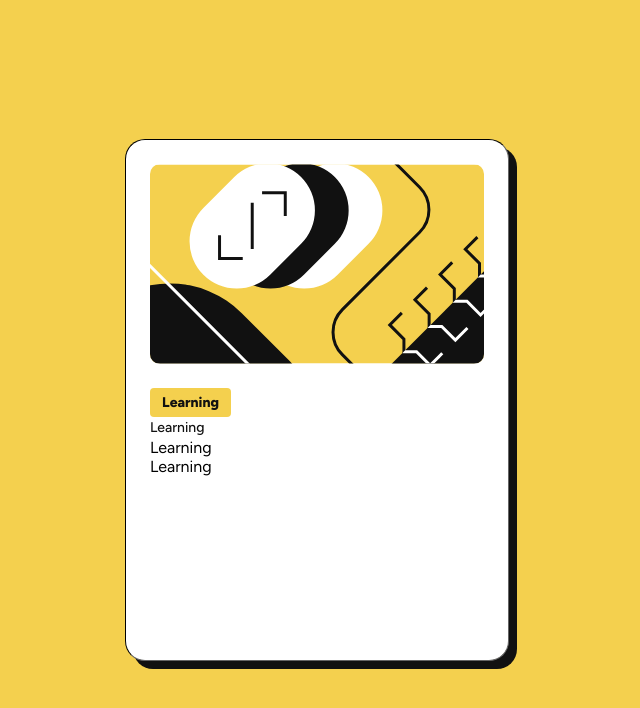
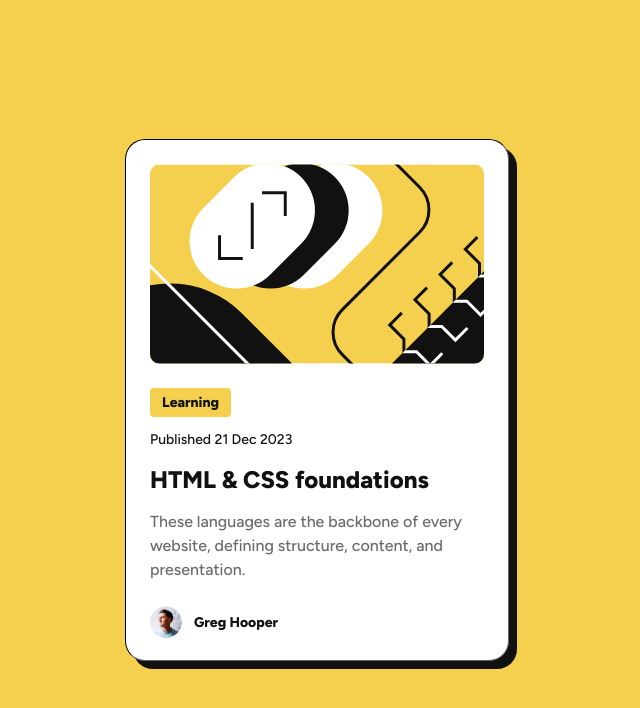
Before and after one commit to hindami/blog-preview-card, a plain HTML site: page index.html in a window 1280 px wide. Shown: the whole page, without its empty margins (323-963 px from the left). Drawn offline with Linux system fonts and the light colour scheme.

Commit message:
feat: create Blog Preview Card

```diff
--- a/index.html
+++ b/index.html
@@ -19,11 +19,21 @@
       </div>
       <article class="blog-preview-card--content-container">
         <div class="blog-preview-card--content-badge">Learning</div>
-        <div class="blog-preview-card--content-publish-date">Learning</div>
-        <div class="blog-preview-card--content-title">Learning</div>
-        <div class="blog-preview-card--content-short-desc">Learning</div>
+        <div class="blog-preview-card--content-publish-date">
+          Published 21 Dec 2023
+        </div>
+        <h3 class="blog-preview-card--content-title">HTML & CSS foundations</h3>
+        <p class="blog-preview-card--content-short-desc">
+          These languages are the backbone of every website, defining structure,
+          content, and presentation.
+        </p>
       </article>
-      <div class="blog-preview-card--avatar-container"></div>
+      <div class="blog-preview-card--avatar-container">
+        <div class="avatar-icon--container">
+          <img src="./assets/images/image-avatar.webp" alt="avatar-icon" />
+        </div>
+        <div class="avatar-name">Greg Hooper</div>
+      </div>
     </main>
   </body>
 </html>
--- a/styles/responsive.css
+++ b/styles/responsive.css
@@ -11,4 +11,18 @@
   .blog-preview-card--content-publish-date {
     font-size: 12px;
   }
+
+  .blog-preview-card--content-title {
+    color: var(--gray-950);
+    font-size: 20px;
+    font-weight: 800;
+    line-height: 150%;
+  }
+
+  .blog-preview-card--content-short-desc {
+    color: var(--gray-500);
+    font-size: 14px;
+    font-weight: 500;
+    line-height: 150%;
+  }
 }
--- a/styles/styles.css
+++ b/styles/styles.css
@@ -66,6 +66,7 @@ body {
   font-weight: 800;
   padding: 4px 12px;
   border-radius: 4px;
+  margin-bottom: 12px;
 }
 
 .blog-preview-card--content-publish-date {
@@ -73,7 +74,50 @@ body {
   font-size: 14px;
   font-weight: 500;
   line-height: 150%;
+  margin-bottom: 12px;
+}
+
+.blog-preview-card--content-title {
+  color: var(--gray-950);
+  font-size: 24px;
+  font-weight: 800;
+  line-height: 150%;
+  margin-bottom: 12px;
+}
+
+.blog-preview-card--content-short-desc {
+  color: var(--gray-500);
+  font-size: 16px;
+  font-weight: 500;
+  line-height: 150%;
 }
 
 .blog-preview-card--avatar-container {
+  display: flex;
+  justify-content: flex-start;
+  align-items: center;
 }
+
+.blog-preview-card--avatar-container .avatar-icon--container {
+  border-radius: 50%;
+  height: 32px;
+  width: 32px;
+  overflow: hidden;
+  display: flex;
+  justify-content: center;
+  align-items: center;
+}
+
+.blog-preview-card--avatar-container .avatar-icon--container img {
+  height: 100%;
+  width: 100%;
+  object-fit: cover;
+}
+
+.blog-preview-card--avatar-container .avatar-name {
+  margin-left: 12px;
+  font-size: 14px;
+  font-weight: 800;
+  line-height: 150%;
+  color: var(--gray-950);
+}
```
